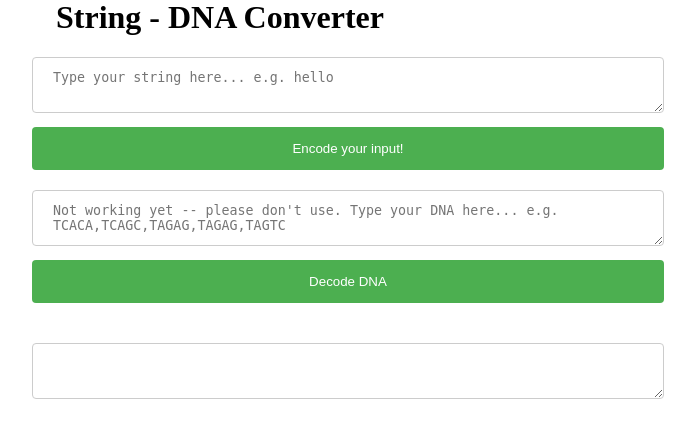
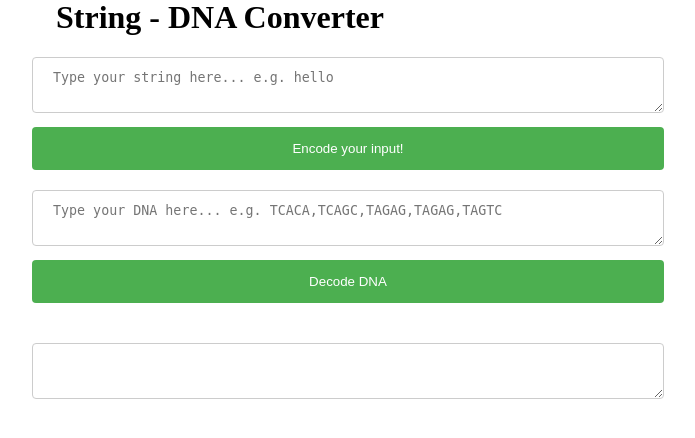
Before and after one commit to AliceMarb/dnaProject, a Flask app: template app/templates/template.html in a window 1280 px wide. Shown: the part 150-588 px from the top of the page, without its empty margins (16-711 px from the left). Run offline with Flask 2, Linux system fonts and the light colour scheme; the template is opened without the code that fills it, so the values that code supplies are empty; parts of the project's set-up code (start-up, migrations or seed data) failed here and were passed over.

Commit message:
changed text box

```diff
--- a/app/templates/template.html
+++ b/app/templates/template.html
@@ -201,7 +201,7 @@
     </form>
     <form id="dna_form">
       <textarea id="word2" name="word"
-        placeholder="Not working yet -- please don't use. Type your DNA here... e.g. TCACA,TCAGC,TAGAG,TAGAG,TAGTC"></textarea>
+        placeholder="Type your DNA here... e.g. TCACA,TCAGC,TAGAG,TAGAG,TAGTC"></textarea>
       <input type="submit" name="submit_button_dna" value="Decode DNA">
     </form>
   </div>
```
